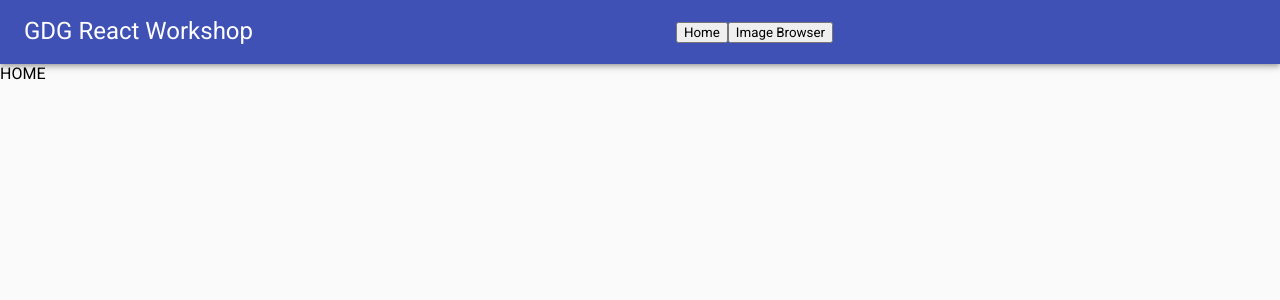
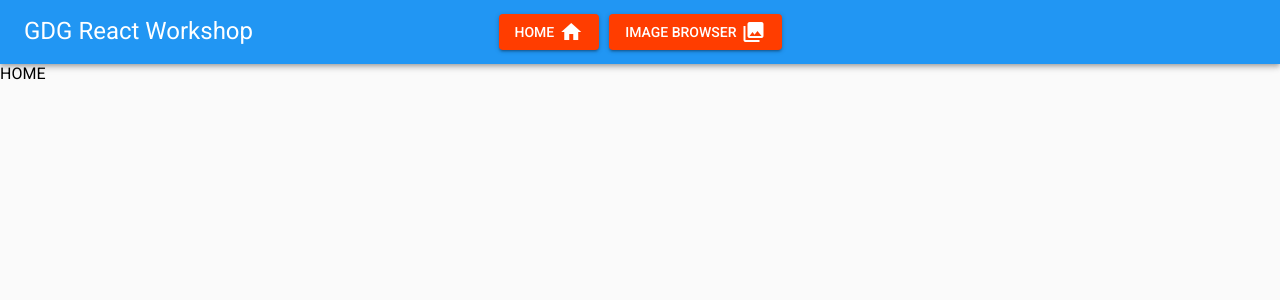
Before and after one commit to SzybkiSasza/gdg-react-workshop, a React (Create React App) app: page / in a window 1280 px wide. Shown: the top 300 px of the page. Built offline with nearby package versions, Linux system fonts and the light colour scheme.

Commit message:
Nav buttons completely styled and working. Added icons as well.

```diff
--- a/package.json
+++ b/package.json
@@ -15,8 +15,8 @@
     "build": "react-scripts build",
     "test": "react-scripts test",
     "eject": "react-scripts eject",
-    "lint": "tslint ./src/**/*.ts{,x}  && stylelint --fix ./src",
-    "lint:fix": "tslint --fix ./src/**/*.ts{,x} && stylelint --fix ./src"
+    "lint": "tslint 'src/**/*.ts{,x}' && stylelint --fix ./src",
+    "lint:fix": "tslint 'src/**/*.ts{,x}' --fix && stylelint ./src --fix"
   },
   "devDependencies": {
     "@types/jest": "^23.3.10",
--- a/src/components/Header/Header.css
+++ b/src/components/Header/Header.css
@@ -3,7 +3,12 @@
   justify-content: center;
 }
 
+.Header__buttons {
+  display: flex;
+  flex-direction: row;
+}
+
 .Header__title,
 .Header__spacer {
-  flex-grow: 1;
+  flex: 1;
 }
--- a/src/components/Header/Header.tsx
+++ b/src/components/Header/Header.tsx
@@ -18,10 +18,10 @@ export default class Header extends React.Component {
           </Typography>
 
           <nav className='Header__buttons'>
-            <NavButton to={'/'}>
+            <NavButton icon='home' to={'/'}>
               Home
             </NavButton>
-            <NavButton to={'/browser'}>
+            <NavButton icon='photo_library' to={'/browser'}>
               Image Browser
             </NavButton>
           </nav>
--- a/src/components/NavButton/NavButton.css
+++ b/src/components/NavButton/NavButton.css
@@ -1,3 +1,8 @@
-.NavButton {
+button.NavButton {
   display: flex;
+  margin: 0 5px;
 }
+
+.NavButton__icon {
+  margin-left: 5px;
+}
--- a/src/components/NavButton/NavButton.tsx
+++ b/src/components/NavButton/NavButton.tsx
@@ -2,7 +2,13 @@ import { History } from 'history';
 import * as React from 'react';
 import { Route } from 'react-router-dom';
 
+import Button from '@material-ui/core/Button';
+import Icon from '@material-ui/core/Icon';
+
+import './NavButton.css';
+
 type NavButtonProps = {
+  icon?: string;
   to: string;
 };
 
@@ -10,11 +16,14 @@ export class NavButton extends React.Component<NavButtonProps> {
   public render() {
     return (
       <Route render={({ history }) => (
-        <button
-          type='button'
-          onClick={() => this.navigateTo(history)}>
+        <Button onClick={() => this.navigateTo(history)} className='NavButton' color='secondary' variant='contained'>
           {this.props.children}
-        </button>
+          {
+            this.props.icon &&
+            <Icon className='NavButton__icon'>{this.props.icon}</Icon>
+          }
+
+        </Button>
       )}/>
     )
   }
--- a/src/layouts/App.tsx
+++ b/src/layouts/App.tsx
@@ -1,6 +1,11 @@
-import CssBaseline from '@material-ui/core/CssBaseline';
 import * as React from 'react';
 import { HashRouter, Route, Switch } from 'react-router-dom';
+
+import blue from '@material-ui/core/colors/blue';
+import deepOrange from '@material-ui/core/colors/deepOrange';
+import CssBaseline from '@material-ui/core/CssBaseline';
+import { createMuiTheme } from '@material-ui/core/styles';
+import MuiThemeProvider from '@material-ui/core/styles/MuiThemeProvider';
 
 import Header from '../components/Header/Header';
 import Browser from './Browser/Browser';
@@ -9,11 +14,18 @@ import Home from './Home/Home';
 import './App.css';
 import NotFound from './NotFound/NotFound';
 
+const gdgTheme = createMuiTheme({
+  palette: {
+    primary: blue,
+    secondary: deepOrange,
+  },
+});
+
 class App extends React.Component {
   public render() {
     return (
       <HashRouter>
-        <React.Fragment>
+        <MuiThemeProvider theme={gdgTheme}>
           <CssBaseline/>
           <Header/>
           <section>
@@ -23,7 +35,7 @@ class App extends React.Component {
               <Route component={NotFound}/>
             </Switch>
           </section>
-        </React.Fragment>
+        </MuiThemeProvider>
       </HashRouter>
     );
   }
```
